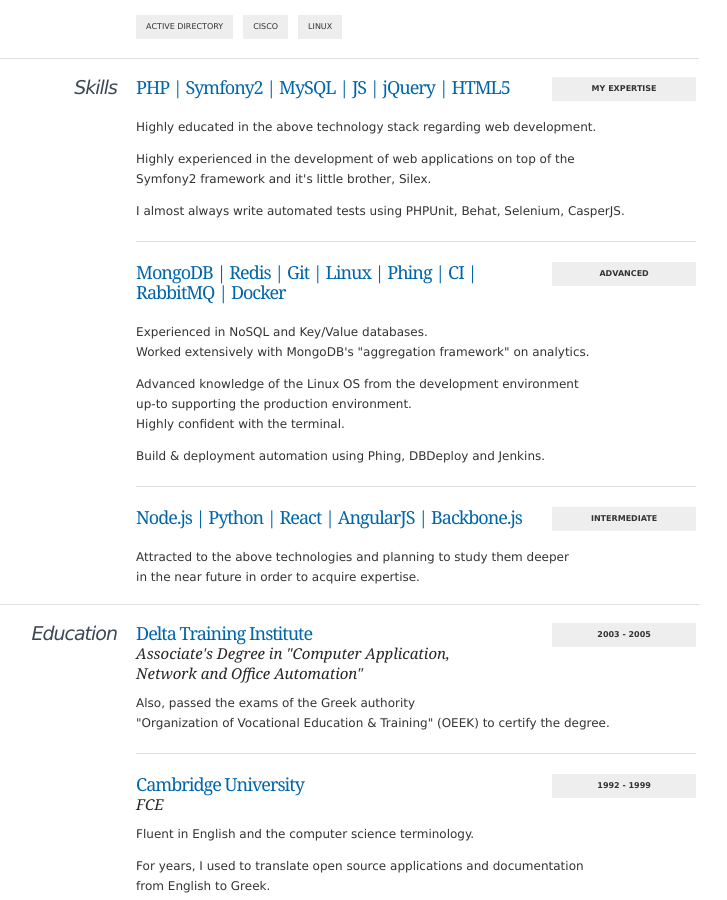
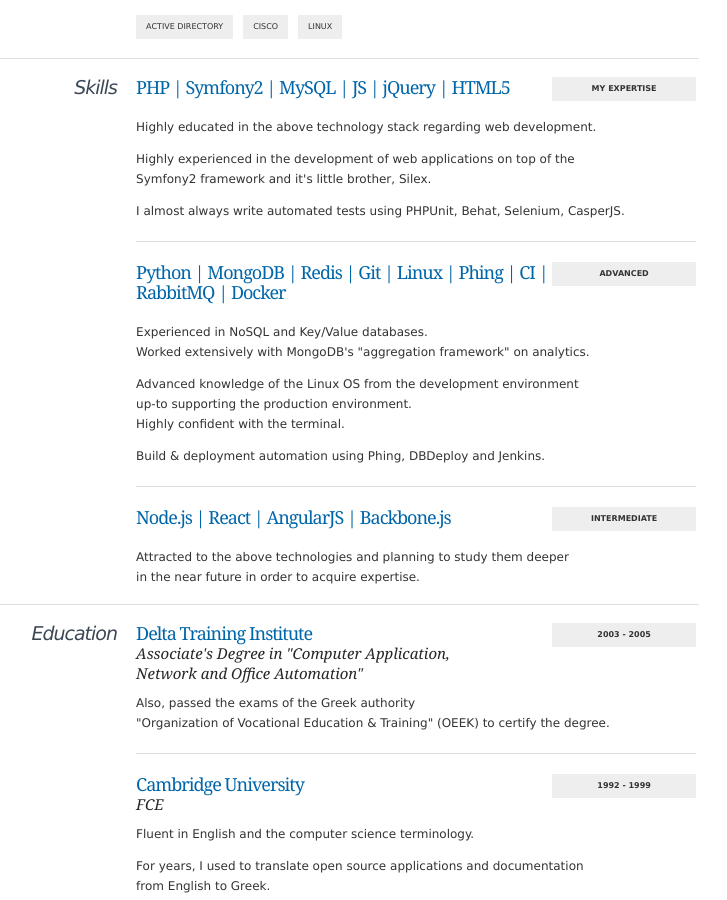
Before and after one commit to mylk/mylk.github.io, a Jekyll site: the page cv.html, which Jekyll copies as it is, in a window 1280 px wide and 900 px high, scrolled down 1810 px. Shown: the whole window, without its empty margins (316-1043 px from the left). Built offline with Jekyll 4.4.1, drawn with Linux system fonts in a browser that asks for light colours.

Commit message:
clean-up and level change for python in cv page

```diff
--- a/cv.html
+++ b/cv.html
@@ -450,16 +449,6 @@
                                     <li>Linux</li>
                                 </ul>
                             </div>
-                            <!--
-                            <div class="item item_last">
-                                <h4>2004 - 2006</h4>
-                                <div class="top">Web Application Developer</div>
-                                <div class="sub">Freelancer</div>
-                                During that period I developed many static and dynamic websites, mainly on behalf of
-                                small advertising companies. That gave me the opportunity to gain the knowledge of several
-                                web development technologies and acquire great fluency in the corresponding programming languages.
-                            </div>
-                            -->
                         </td>
                     </tr>
                     <tr><td colspan="2" height="30" valign="middle"><hr width="95%" /></td></tr>
@@ -485,7 +474,7 @@
                             </div>
                             <div class="item">
                                 <h4>Advanced</h4>
-                                <div class="top">MongoDB | Redis | Git | Linux | Phing | CI | RabbitMQ | Docker</div>
+                                <div class="top">Python | MongoDB | Redis | Git | Linux | Phing | CI | RabbitMQ | Docker</div>
                                 <br />
                                 <p>
                                     Experienced in NoSQL and Key/Value databases.<br />
@@ -500,15 +489,9 @@
                                     Build & deployment automation using Phing, DBDeploy and Jenkins.
                                 </p>
                             </div>
-                            <!--
-                            <div class="item">
-                                <h4>Advanced</h4>
-                                <div class="top">VB.NET | MS Sharepoint</div>
-                            </div>
-                            -->
                             <div class="item item-last">
                                 <h4>Intermediate</h4>
-                                <div class="top">Node.js | Python | React | AngularJS | Backbone.js</div>
+                                <div class="top">Node.js | React | AngularJS | Backbone.js</div>
                                 <br />
                                 Attracted to the above technologies and planning to study them deeper<br />
                                 in the near future in order to acquire expertise.
```
Also changed, not shown: other parts of cv.html (+0 -1 lines).
